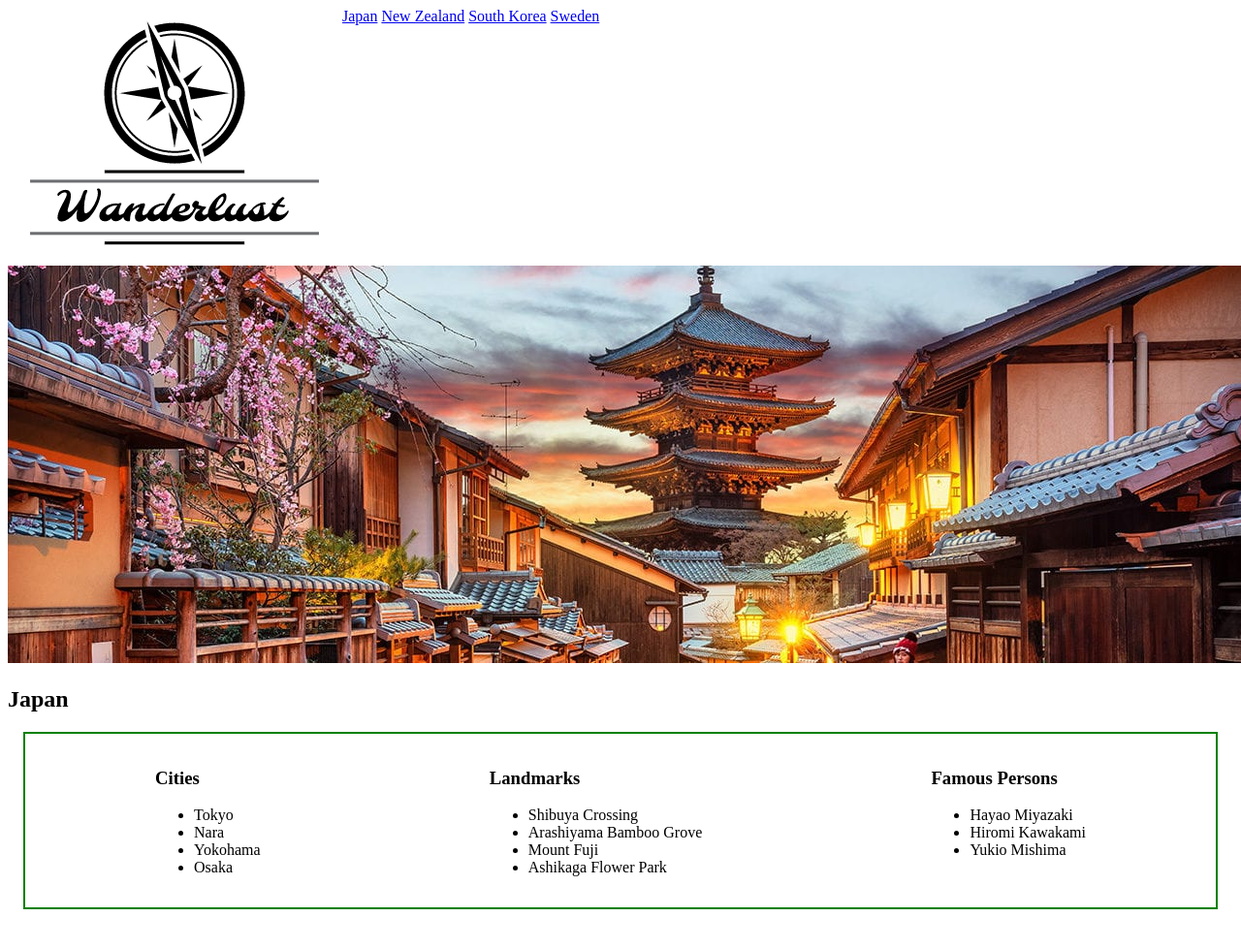
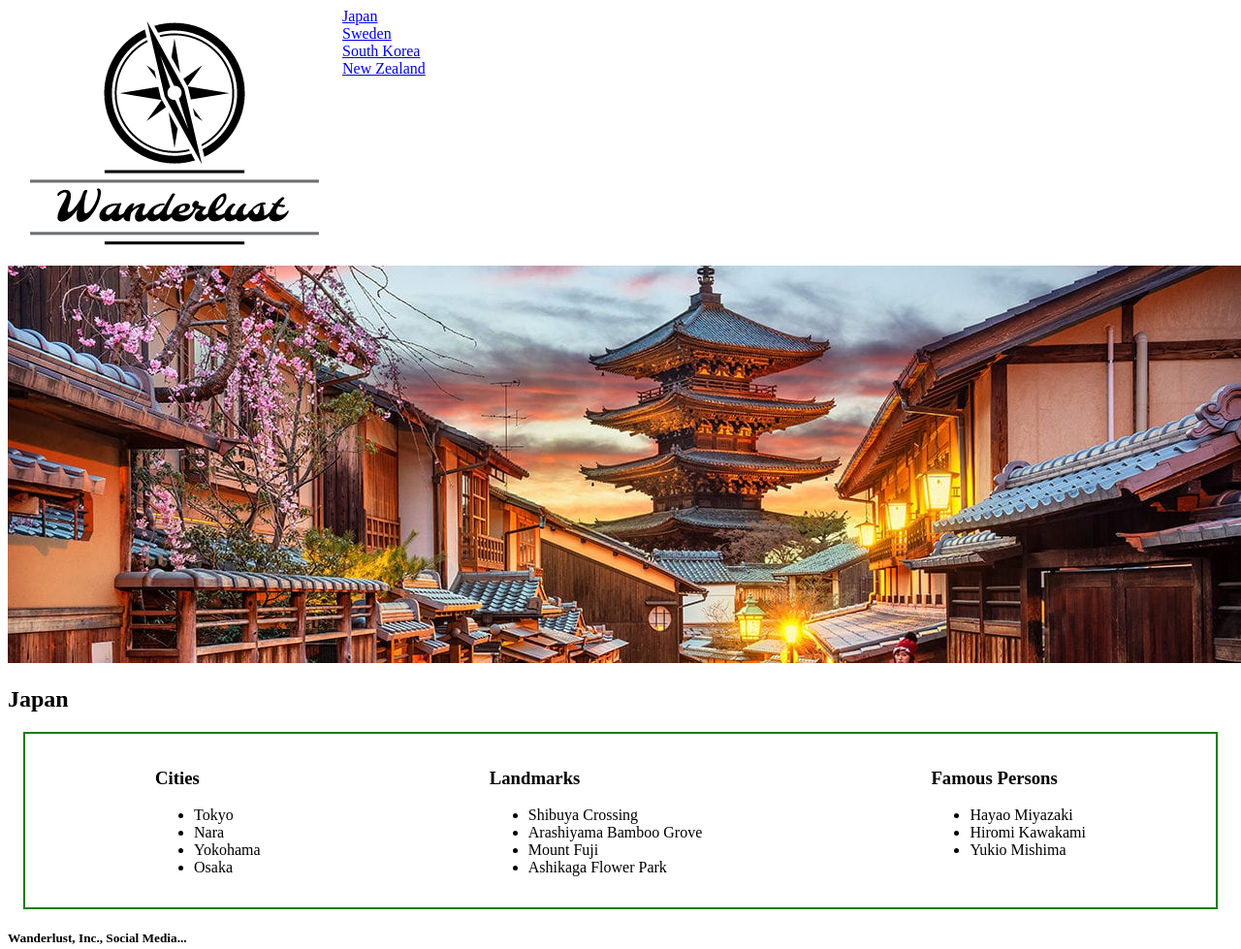
Before and after one commit to NSS-Day-Cohort-49/helloworld-git-clone-crew, a plain HTML site: page japan.html in a window 1280 px wide. Shown: the whole page at 97% size. Before the commit the page ends 954 px from the top, so only its background shows below. Drawn offline with Linux system fonts and the light colour scheme.

Commit message:
added navbars to Sweden and Japan

```diff
--- a/japan.html
+++ b/japan.html
@@ -15,10 +15,10 @@
                 <img src="images/logo.png">
             </div>
             <div class="nav">
-                <a class="active" href="#japan">Japan</a>
-                <a href="#NewZealand">New Zealand</a>
-                <a href="#SouthKorea">South Korea</a>
-                <a href="#Sweden">Sweden</a>
+                <div class="nav_button active"><a href="japan.html">Japan</a></div>
+                <div class="nav_button"><a href="sweden.html">Sweden</a></div>
+                <div class="nav_button"><a href="index.html">South Korea</a></div>
+                <div class="nav_button"><a href="newZealand.html">New Zealand</a></div>
             </div>
         </div>
         <div class="countryimg"><img src="images/japan_banner.jpeg"></div>
@@ -57,6 +57,7 @@
     </main>
     <footer>
         <div class="copyright_info"></div>
+        <h5>Wanderlust, Inc.,  Social Media...</h5>
     </footer>
 </body>
 </html>
```
Also changed, not shown: index.html (+4 -4 lines).
